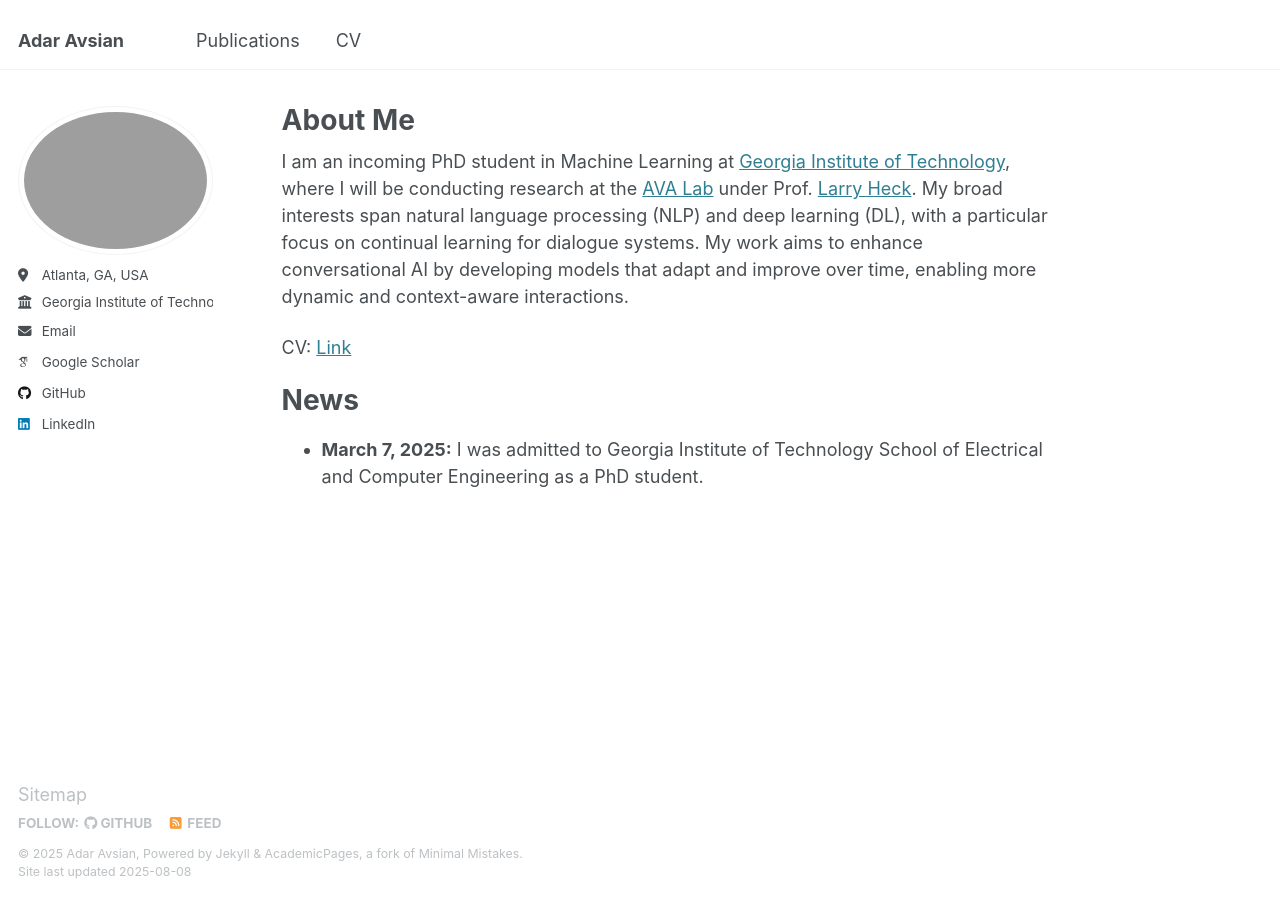
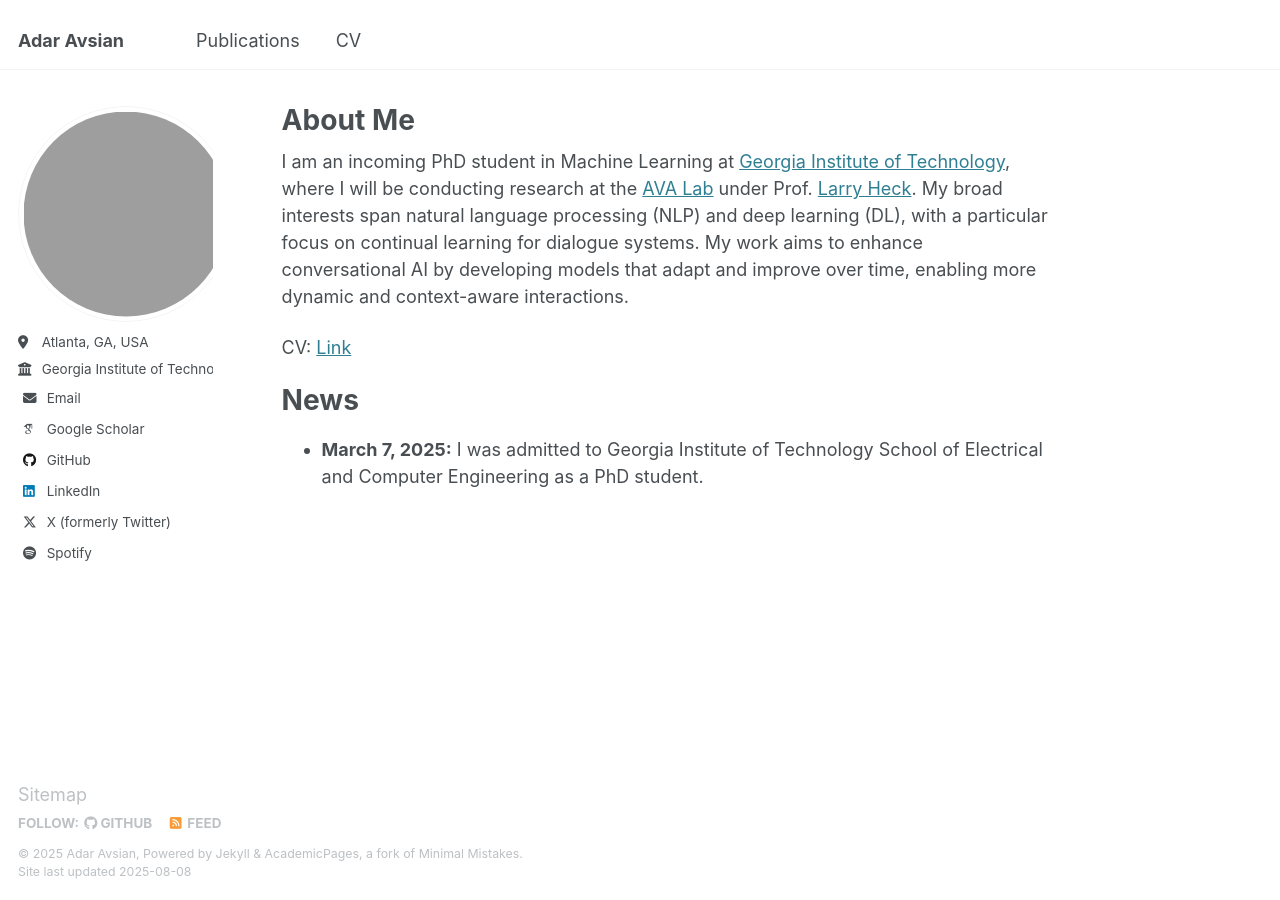
Before and after one commit to adaravsian/adaravsian.github.io, a Jekyll site: the page built from _pages/about.md, in a window 1280 px wide. Built offline with Jekyll 4.4.1, drawn with Linux system fonts in a browser that asks for light colours; some web fonts are replaced.

Commit message:
spotify and x

```diff
--- a/_config.yml
+++ b/_config.yml
@@ -29,7 +29,7 @@ author:
   location         : "Atlanta, GA, USA"
   employer         : "Georgia Institute of Technology"
   uri              : # URL
-  email            : "aavsian3@gatech.edu"
+  email            : "adar@gatech.edu"
 
   # Academic websites
   arxiv            : # URL - Update with the correct link to your profile
@@ -67,13 +67,14 @@ author:
   steam            : # Username
   telegram         : # URL
   tumblr           : # Username
-  twitter          : # Username for X / Twitter
+  twitter          : "adaravsian"
   vine             : # Username
   weibo            : # Username
   wikipedia        : # Username
   xing             : # Username
   youtube          : # Username
-  zhihu            : # Username
+  zhihu            : #
+  spotify          : "https://open.spotify.com/artist/6tDsVYBTOQ3gaZ8iqJH6m0?si=sxZ016iJRUiSbqna8Gdxag&nd=1&dlsi=3e123812cba64037"
 
 # Publication Category - The following the list of publication categories and their headings
 publication_category:
--- a/_includes/author-profile.html
+++ b/_includes/author-profile.html
@@ -156,6 +156,10 @@
       {% if author.zhihu %}
       <li><a href="https://www.zhihu.com/people/{{ author.zhihu }}"><i class="fab fa-fw fa-zhihu icon-pad-right" aria-hidden="true"></i>Zhihu</a></li>
       {% endif %}
+      {% if author.spotify %}
+        <li><a href="{{ author.spotify }}"><i class="fab fa-fw fa-spotify icon-pad-right" aria-hidden="true"></i>Spotify</a></li>
+      {% endif %}
+
     </ul>
   </div>
 </div>
--- a/_sass/layout/_sidebar.scss
+++ b/_sass/layout/_sidebar.scss
@@ -80,42 +80,50 @@
    Author profile and links
    ========================================================================== */
 
-.author__avatar {
-  display: table-cell;
-  vertical-align: top;
-  width: 36px;
-  // set width only, for non-square avatars
-  height: 36px;
+.author {
+  display: flex;
+  flex-direction: column;
+  align-items: center;
+  gap: 1rem;
 
   @include breakpoint($large) {
-    display: block;
-    width: auto;
-    height: auto;
+    flex-direction: row;
+    align-items: flex-start;
   }
+}
+
+.author__avatar {
+  aspect-ratio: 1 / 1;
+  width: 30vw;
+  max-width: 12rem;
+  min-width: 3rem;
+  border-radius: 50%;
+  overflow: hidden;
+  flex-shrink: 0;
 
   img {
-    max-width: 200px;
-    max-height: 225px;
+    width: 100%;
+    height: 100%;
+    object-fit: cover;
     border-radius: 50%;
 
     @include breakpoint($large) {
-      padding: 5px;
+      padding: 0.25rem;
       border: 1px solid var(--global-border-color);
     }
   }
 }
 
 .author__content {
-  display: table-cell;
-  vertical-align: top;
-  padding-left: 15px;
-  padding-right: 25px;
-  line-height: 1;
+  flex: 1 1 0;
+  min-width: 0;
+
+  padding-left: 1rem;
+  padding-right: 1rem;
+  line-height: 1.5;
 
   @include breakpoint($large) {
-    display: block;
-    width: 100%;
-    padding-left: 0;
+    padding-left: 1.5rem;
     padding-right: 0;
   }
 }
@@ -160,18 +168,10 @@
 
 .author__urls-wrapper {
   position: relative;
-  display: table-cell;
-  vertical-align: middle;
+  display: block;
   font-family: $sans-serif;
   z-index: 10;
-  position: relative;
   cursor: pointer;
-
-  li:last-child {
-    a {
-      margin-bottom: 0;
-    }
-  }
 
   @include breakpoint($large) {
     display: block;
@@ -182,6 +182,12 @@
 
     @include breakpoint($large) {
       display: none;
+    }
+  }
+
+  li:last-child {
+    a {
+      margin-bottom: 0;
     }
   }
 }
@@ -210,7 +216,8 @@
     box-shadow: none;
   }
 
-  &:before {
+  &:before,
+  &:after {
     display: block;
     content: "";
     position: absolute;
@@ -219,7 +226,6 @@
     width: 0;
     border-style: solid;
     border-width: 0 10px 10px;
-    border-color: var(--global-border-color) transparent;
     z-index: 0;
 
     @include breakpoint($large) {
@@ -227,21 +233,14 @@
     }
   }
 
+  &:before {
+    border-color: var(--global-border-color) transparent;
+  }
+
   &:after {
-    display: block;
-    content: "";
-    position: absolute;
     top: -10px;
-    left: calc(50% - 10px);
-    width: 0;
-    border-style: solid;
-    border-width: 0 10px 10px;
+    z-index: 1;
     border-color: #fff transparent;
-    z-index: 1;
-
-    @include breakpoint($large) {
-      display: none;
-    }
   }
 
   li {
@@ -251,9 +250,7 @@
   a {
     display: block;
     margin-bottom: 5px;
-    padding-right: 5px;
-    padding-top: 2px;
-    padding-bottom: 2px;
+    padding: 2px 5px;
     color: inherit;
     font-size: $type-size-5;
     text-decoration: none;
```
